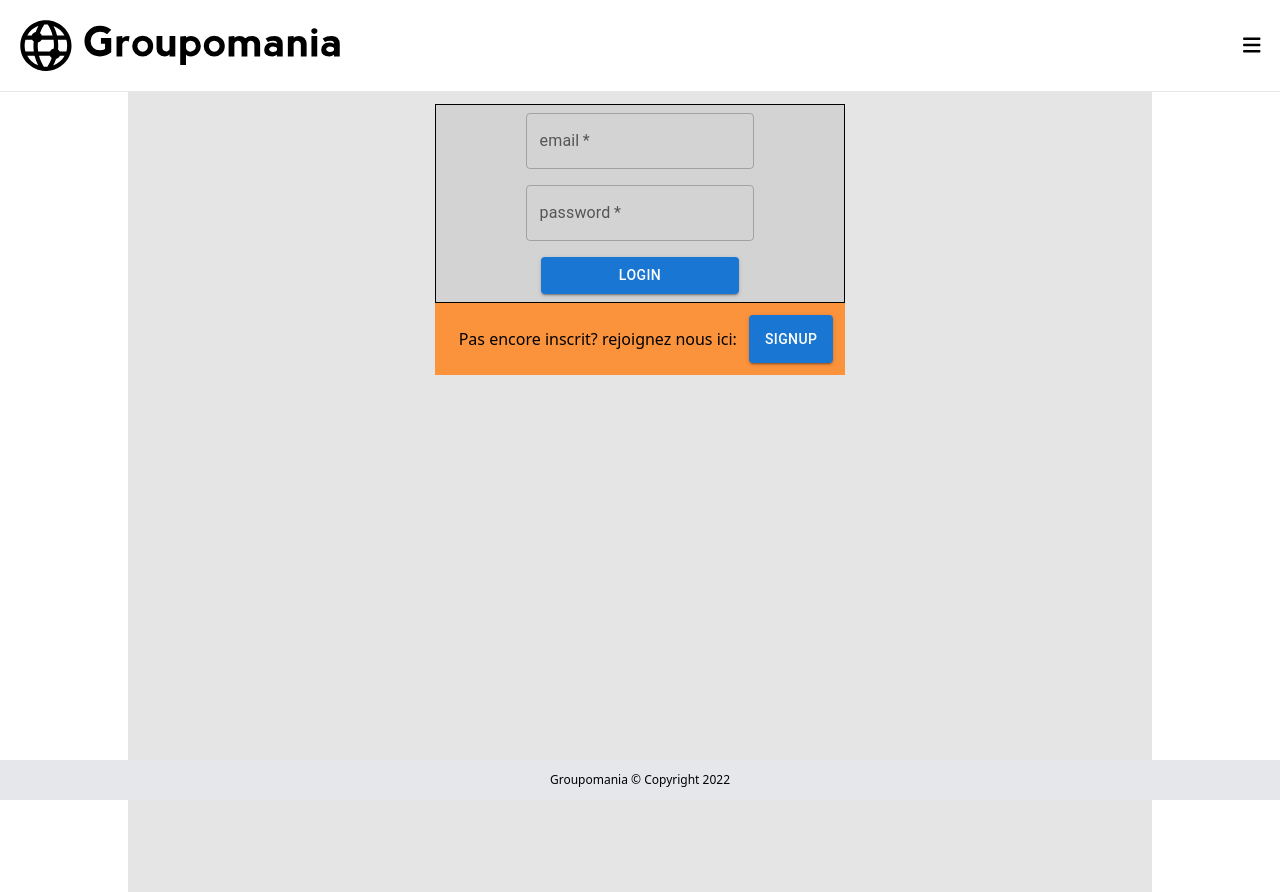
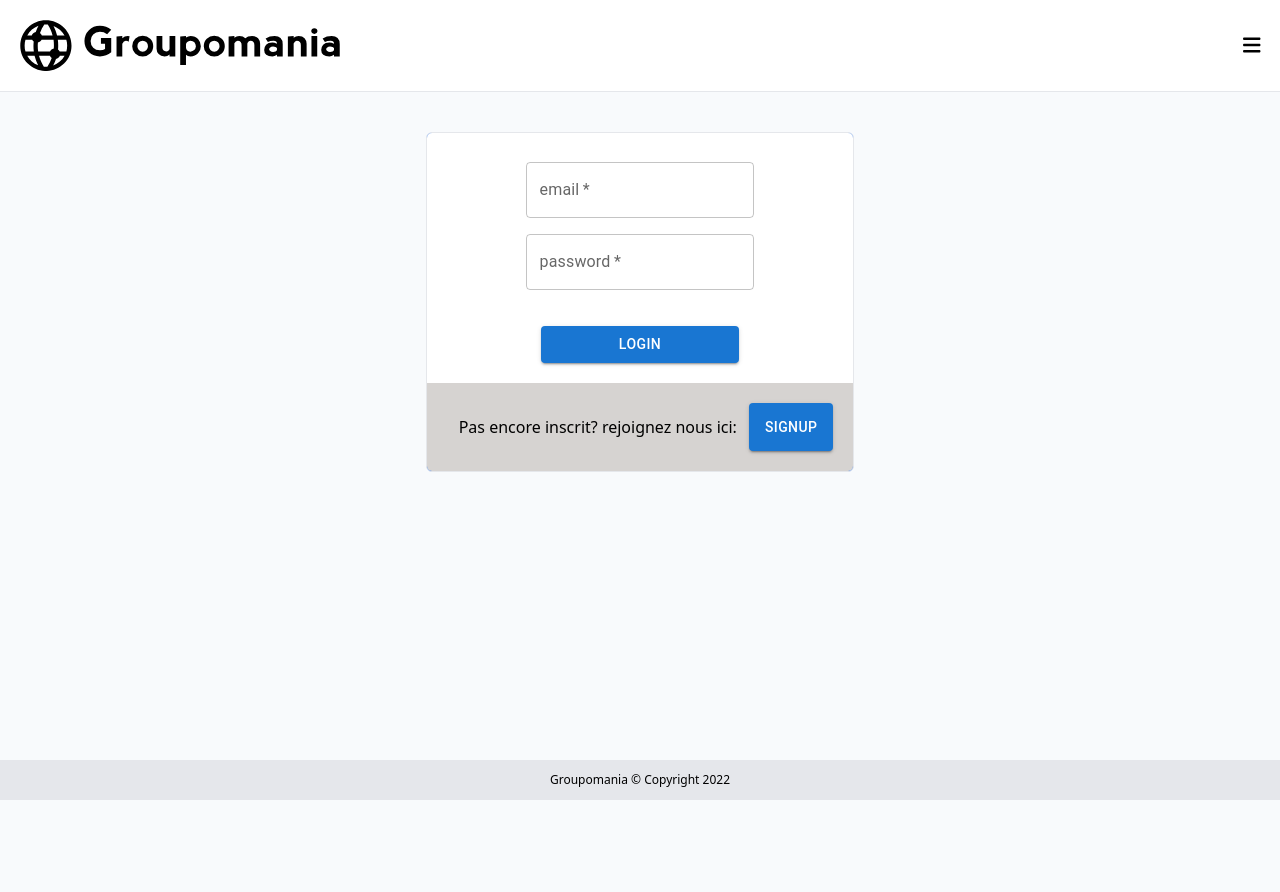
Before and after one commit to Puffywonton/groupomania, a React (Create React App) app: page /login in a window 1280 px wide. Built offline with nearby package versions, Linux system fonts and the light colour scheme.

Commit message:
css stuff

```diff
--- a/src/App.js
+++ b/src/App.js
@@ -14,7 +14,7 @@ const App = () => {
   const [currentUser, setCurrentUser] = useState('')
   return (
       <DataProvider value={{currentUser, setCurrentUser}}>
-        <div>
+        <div className='bg-slate-50'>
           <Router>
             <Header />
               <Routes>
--- a/src/Components/Header.jsx
+++ b/src/Components/Header.jsx
@@ -6,7 +6,7 @@ import logo from '../logo-black.svg'
 
 const Header = () => {
     return(
-        <header className="border-b p-5 flex justify-between items-center">
+        <header className="border-b bg-white p-5 flex justify-between items-center">
             <Link to={`/`} className="font-bold">
                 <img className="max-w-xs" src={logo} alt="groupomania"></img>
             </Link>
--- a/src/Components/Login/Login.jsx
+++ b/src/Components/Login/Login.jsx
@@ -62,24 +62,37 @@ const Login = () => {
         }
     }, [errors, dataIsCorrect, setCurrentUser, values, navigate])
 
+
+    //bg-neutral-200
+
     return(
-        <div className="flex justify-center max-w-screen-lg mx-auto bg-neutral-200 h-screen">
-            <div className="bloc p-3 flex-col items-center justify-center">
+        <div className="flex justify-center max-w-screen-lg mx-auto h-screen">
+            <div className="mt-10 bg-blue-500 w-fit h-fit border rounded-md overflow-hidden">
+                <Box
+                    sx={{
+                        '& > :not(style)': { m: 1, width: '25ch' },
+                        background: "white",
+                        width: 'auto',
+                        height: '250px',
+                        display: "flex",
+                        flexDirection: "column",
+                        alignItems: "center",
+                        justifyContent: "space-evenly",
+                    }}
+                >
                     <Box
                         component="form"
+                        noValidate
+                        autoComplete="off"
                         sx={{
                             '& > :not(style)': { m: 1, width: '25ch' },
-                        background: "lightgrey",
                             width: 'auto',
                             height: 'auto',
                             display: "flex",
-                        border: "1px, solid",
                             flexDirection: "column",
                             alignItems: "center",
-                        justifyContent: "center",
+                            justifyContent: "space-around",
                         }}
-                    noValidate
-                    autoComplete="off"
                     >
                         <TextField
                             error={errors.email? true : false}
@@ -104,6 +117,7 @@ const Login = () => {
                             value={values.password}
                             onChange={handleChange}
                         />
+                    </Box>
                     <Button
                         variant='contained'
                         onClick={FormSubmit}
@@ -111,7 +125,7 @@ const Login = () => {
                         Login
                     </Button>
                 </Box>
-                <div className="bg-orange-400 flex justify-center p-3">
+                <div className="bg-stone-300 flex justify-center p-5">
                     <span className="p-3">Pas encore inscrit? rejoignez nous ici:</span>
                     <Button
                         variant='contained'
```
Lines whose indentation alone changed are shown as unchanged.
